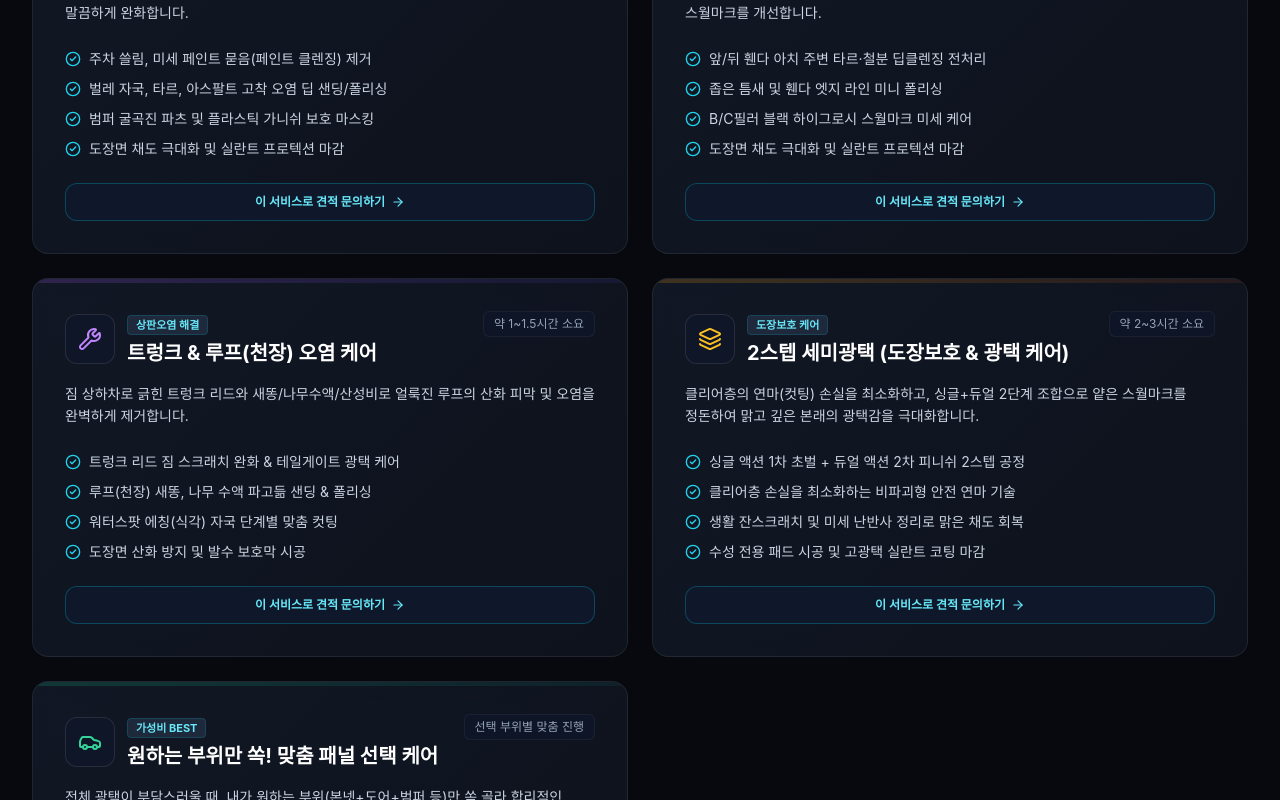
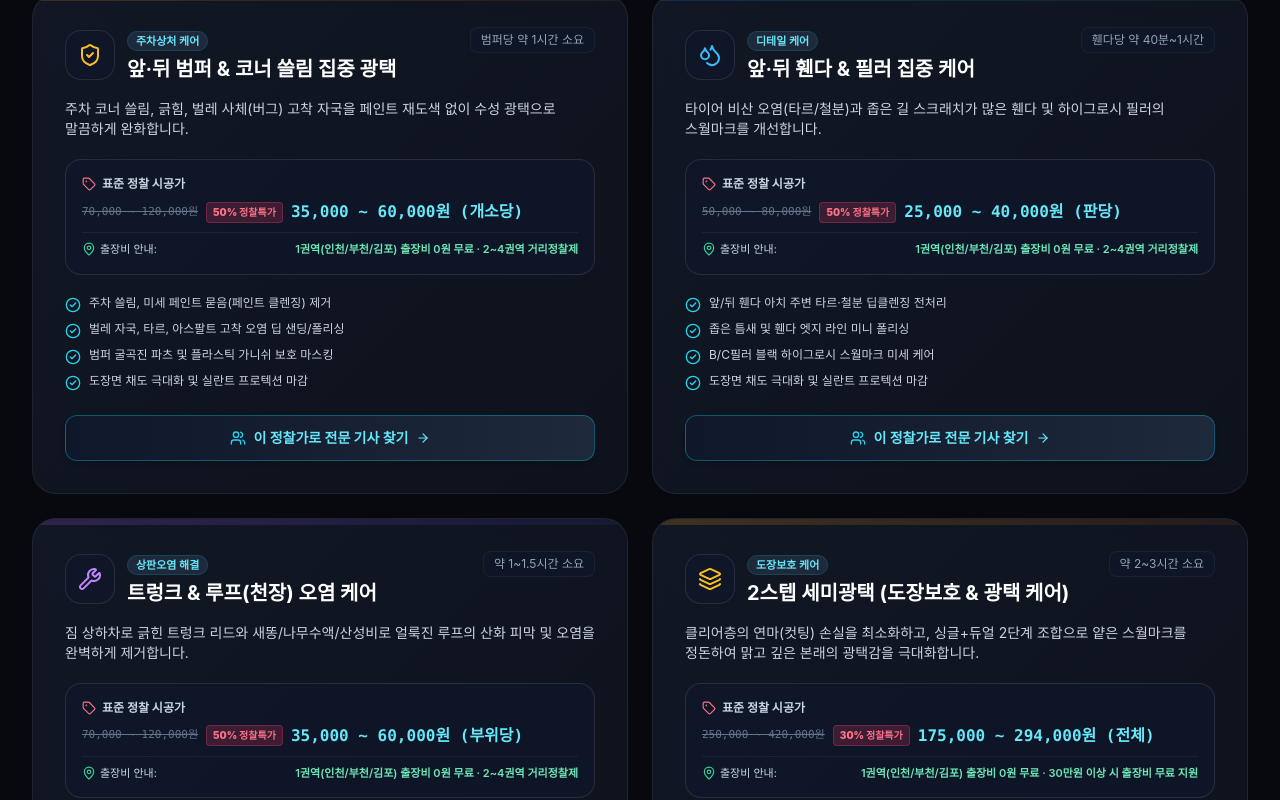
Before and after one commit to ankijung88-cloud/lumenDetail, a React (Vite) app: page / in a window 1280 px wide. Shown: the part 2880-3680 px from the top of the page. Built offline with nearby package versions, Linux system fonts and the light colour scheme; a web font is replaced by a local one.

Commit message:
feat(services): display standard pricing & travel fee on custom solution boxes and update button to find technician

```diff
--- a/src/components/ServiceProcess.jsx
+++ b/src/components/ServiceProcess.jsx
@@ -1,6 +1,6 @@
 import React from 'react';
 import { SERVICES, WORK_PROCESS } from '../data/servicesData';
-import { Sparkles, ShieldCheck, Car, Droplets, Search, Wrench, Layers, Shield, CheckCircle2, ArrowRight } from 'lucide-react';
+import { Sparkles, ShieldCheck, Car, Droplets, Search, Wrench, Layers, Shield, CheckCircle2, ArrowRight, MapPin, Tag, Users } from 'lucide-react';
 
 const iconMap = {
   Sparkles: Sparkles,
@@ -14,7 +14,18 @@ const iconMap = {
   CheckCircle2: CheckCircle2,
 };
 
-export const ServiceProcess = ({ onSelectService }) => {
+export const ServiceProcess = ({ onSelectService, onFindTechnician }) => {
+  const handleAction = (serviceTitle) => {
+    if (onFindTechnician) {
+      onFindTechnician(serviceTitle);
+    } else if (onSelectService) {
+      onSelectService(serviceTitle);
+    } else {
+      const el = document.getElementById('technicians');
+      if (el) el.scrollIntoView({ behavior: 'smooth' });
+    }
+  };
+
   return (
     <section id="services" className="py-24 px-4 sm:px-6 lg:px-8 max-w-7xl mx-auto relative">
 
@@ -28,7 +39,7 @@ export const ServiceProcess = ({ onSelectService }) => {
         </h2>
         <p className="text-slate-400 text-sm sm:text-base leading-relaxed">
           차량 전체 광택이 부담스러우신가요? 본넷, 도어, 범퍼, 휀다, 트렁크 등 흠집이나 스월마크가 심한 특정 부위만
-          선택하여 합리적인 비용으로 깨끗하게 케어해 드립니다.
+          선택하여 <strong className="text-white font-semibold">정해진 표준 정찰 가격</strong>으로 투명하게 시공받으실 수 있습니다.
         </p>
       </div>
 
@@ -39,48 +50,88 @@ export const ServiceProcess = ({ onSelectService }) => {
           return (
             <div
               key={service.id}
-              className={`glass-card p-6 sm:p-8 rounded-2xl border transition-all duration-300 relative group overflow-hidden ${service.borderColor} hover:border-cyan-400/60 hover:-translate-y-1`}
+              className={`glass-card p-6 sm:p-8 rounded-3xl border transition-all duration-300 relative group overflow-hidden ${service.borderColor} hover:border-cyan-400/60 hover:-translate-y-1 flex flex-col justify-between`}
             >
               {/* Top Accent Gradient */}
-              <div className={`absolute top-0 left-0 right-0 h-1 bg-gradient-to-r ${service.bgGradient}`} />
+              <div className={`absolute top-0 left-0 right-0 h-1.5 bg-gradient-to-r ${service.bgGradient}`} />
 
+              <div>
+                {/* Header */}
                 <div className="flex items-start justify-between mb-4">
                   <div className="flex items-center gap-3">
-                  <div className={`p-3 rounded-xl bg-slate-900/80 border border-white/10 ${service.accentColor}`}>
+                    <div className={`p-3 rounded-2xl bg-slate-900/90 border border-white/10 ${service.accentColor}`}>
                       <IconComponent className="w-6 h-6" />
                     </div>
                     <div>
-                    <span className="text-[11px] font-bold px-2 py-0.5 rounded bg-slate-800 text-cyan-300 border border-cyan-500/20">
+                      <span className="text-[11px] font-bold px-2 py-0.5 rounded-full bg-slate-800 text-cyan-300 border border-cyan-500/20">
                         {service.badge}
                       </span>
-                    <h3 className="text-xl font-bold text-white mt-1">{service.title}</h3>
+                      <h3 className="text-lg sm:text-xl font-bold text-white mt-1">{service.title}</h3>
                     </div>
                   </div>
-                <span className="text-xs text-slate-400 bg-slate-900/80 px-2.5 py-1 rounded-md border border-white/5 shrink-0">
+                  <span className="text-xs text-slate-400 bg-slate-900/80 px-2.5 py-1 rounded-lg border border-white/5 shrink-0">
                     {service.duration}
                   </span>
                 </div>
 
-              <p className="text-slate-300 text-sm mb-6 leading-relaxed">
+                <p className="text-slate-300 text-xs sm:text-sm mb-5 leading-relaxed">
                   {service.shortDesc}
                 </p>
 
+                {/* Integrated Standard Price & Travel Fee Box */}
+                <div className="p-3.5 sm:p-4 rounded-2xl bg-slate-900/90 border border-white/10 mb-5 space-y-2">
+                  <div className="flex items-center justify-between flex-wrap gap-2">
+                    <span className="text-xs font-bold text-slate-300 flex items-center gap-1.5">
+                      <Tag className="w-3.5 h-3.5 text-rose-400" />
+                      <span>표준 정찰 시공가</span>
+                    </span>
+                    <div className="flex items-center gap-2">
+                      {service.originalPrice && (
+                        <span className="text-[11px] text-slate-500 line-through font-mono">
+                          {service.originalPrice}
+                        </span>
+                      )}
+                      {service.discountBadge && (
+                        <span className="text-[10px] font-black px-1.5 py-0.5 rounded bg-rose-500/20 text-rose-400 border border-rose-500/30">
+                          {service.discountBadge}
+                        </span>
+                      )}
+                      <span className="text-sm sm:text-base font-black text-cyan-300 font-mono">
+                        {service.standardPrice || '정찰제'}
+                      </span>
+                    </div>
+                  </div>
+
+                  <div className="pt-2 border-t border-white/5 flex items-center justify-between text-[11px] text-slate-400">
+                    <span className="flex items-center gap-1 text-slate-300">
+                      <MapPin className="w-3.5 h-3.5 text-emerald-400 shrink-0" />
+                      <span>출장비 안내:</span>
+                    </span>
+                    <span className="text-emerald-300 font-semibold text-right">
+                      {service.travelFeeInfo || '1권역(인천/부천/김포) 0원 무료 · 거리정찰제'}
+                    </span>
+                  </div>
+                </div>
+
                 {/* Feature Points */}
-              <div className="space-y-2.5 mb-6">
+                <div className="space-y-2 mb-6">
                   {service.features.map((feat, idx) => (
-                  <div key={idx} className="flex items-start gap-2 text-xs sm:text-sm text-slate-300">
+                    <div key={idx} className="flex items-start gap-2 text-xs text-slate-300">
                       <CheckCircle2 className="w-4 h-4 text-cyan-400 shrink-0 mt-0.5" />
                       <span>{feat}</span>
                     </div>
                   ))}
                 </div>
+              </div>
 
+              {/* Action Button: Find Technician with Fixed Price */}
               <button
-                onClick={() => onSelectService(service.title)}
-                className="w-full py-2.5 rounded-xl bg-slate-900 hover:bg-cyan-500/20 text-cyan-300 text-xs font-bold border border-cyan-500/30 flex items-center justify-center gap-1.5 transition-all group-hover:border-cyan-400"
+                onClick={() => handleAction(service.title)}
+                className="w-full py-3 rounded-xl bg-gradient-to-r from-slate-900 to-slate-800 hover:from-cyan-950 hover:to-blue-950 text-cyan-300 hover:text-white text-xs sm:text-sm font-bold border border-cyan-500/40 hover:border-cyan-400 flex items-center justify-center gap-2 transition-all shadow-md group-hover:shadow-cyan-500/10"
               >
-                <span>이 서비스로 견적 문의하기</span>
-                <ArrowRight className="w-3.5 h-3.5" />
+                <Users className="w-4 h-4 text-cyan-400" />
+                <span>이 정찰가로 전문 기사 찾기</span>
+                <ArrowRight className="w-3.5 h-3.5 group-hover:translate-x-1 transition-transform" />
               </button>
             </div>
           );
--- a/src/data/servicesData.js
+++ b/src/data/servicesData.js
@@ -8,6 +8,10 @@ export const SERVICES = [
     badge: '인기 부위 No.1',
     icon: 'Sparkles',
     duration: '약 1~1.5시간 소요',
+    originalPrice: '80,000 ~ 130,000원',
+    standardPrice: '40,000 ~ 65,000원',
+    discountBadge: '50% 정찰특가',
+    travelFeeInfo: '1권역(인천/부천/김포) 출장비 0원 무료 · 2~4권역 거리정찰제',
     features: [
       '본넷 전용 수성 듀얼 폴리싱 공정',
       '워터스팟, 낙진, 깊은 스월마크 집중 제거',
@@ -25,6 +29,10 @@ export const SERVICES = [
     badge: '생활기스 해결',
     icon: 'Layers',
     duration: '도어당 약 40분~1시간',
+    originalPrice: '50,000 ~ 90,000원',
+    standardPrice: '25,000 ~ 45,000원 (판당)',
+    discountBadge: '50% 정찰특가',
+    travelFeeInfo: '1권역(인천/부천/김포) 출장비 0원 무료 · 2~4권역 거리정찰제',
     features: [
       '도어 패널 스월마크 및 문콕 주변 스크래치 완화',
       '도어컵(손잡이 안쪽) 딥클렌징 & 잔기스 정리',
@@ -42,6 +50,10 @@ export const SERVICES = [
     badge: '주차상처 케어',
     icon: 'ShieldCheck',
     duration: '범퍼당 약 1시간 소요',
+    originalPrice: '70,000 ~ 120,000원',
+    standardPrice: '35,000 ~ 60,000원 (개소당)',
+    discountBadge: '50% 정찰특가',
+    travelFeeInfo: '1권역(인천/부천/김포) 출장비 0원 무료 · 2~4권역 거리정찰제',
     features: [
       '주차 쓸림, 미세 페인트 묻음(페인트 클렌징) 제거',
       '벌레 자국, 타르, 아스팔트 고착 오염 딥 샌딩/폴리싱',
@@ -59,6 +71,10 @@ export const SERVICES = [
     badge: '디테일 케어',
     icon: 'Droplets',
     duration: '휀다당 약 40분~1시간',
+    originalPrice: '50,000 ~ 80,000원',
+    standardPrice: '25,000 ~ 40,000원 (판당)',
+    discountBadge: '50% 정찰특가',
+    travelFeeInfo: '1권역(인천/부천/김포) 출장비 0원 무료 · 2~4권역 거리정찰제',
     features: [
       '앞/뒤 휀다 아치 주변 타르·철분 딥클렌징 전처리',
       '좁은 틈새 및 휀다 엣지 라인 미니 폴리싱',
@@ -76,6 +92,10 @@ export const SERVICES = [
     badge: '상판오염 해결',
     icon: 'Wrench',
     duration: '약 1~1.5시간 소요',
+    originalPrice: '70,000 ~ 120,000원',
+    standardPrice: '35,000 ~ 60,000원 (부위당)',
+    discountBadge: '50% 정찰특가',
+    travelFeeInfo: '1권역(인천/부천/김포) 출장비 0원 무료 · 2~4권역 거리정찰제',
     features: [
       '트렁크 리드 짐 스크래치 완화 & 테일게이트 광택 케어',
       '루프(천장) 새똥, 나무 수액 파고듦 샌딩 & 폴리싱',
@@ -93,6 +113,10 @@ export const SERVICES = [
     badge: '도장보호 케어',
     icon: 'Layers',
     duration: '약 2~3시간 소요',
+    originalPrice: '250,000 ~ 420,000원',
+    standardPrice: '175,000 ~ 294,000원 (전체)',
+    discountBadge: '30% 정찰특가',
+    travelFeeInfo: '1권역(인천/부천/김포) 출장비 0원 무료 · 30만원 이상 시 출장비 무료 지원',
     features: [
       '싱글 액션 1차 초벌 + 듀얼 액션 2차 피니쉬 2스텝 공정',
       '클리어층 손실을 최소화하는 비파괴형 안전 연마 기술',
@@ -110,6 +134,10 @@ export const SERVICES = [
     badge: '가성비 BEST',
     icon: 'Car',
     duration: '선택 부위별 맞춤 진행',
+    originalPrice: '100,000원~',
+    standardPrice: '50,000원~ (복수 부위 조합)',
+    discountBadge: '50% 정찰특가',
+    travelFeeInfo: '1권역 무료 · 30만원 이상 시 출장비 전액 0원 무료 지원',
     features: [
       '1판(패널) 단위 단독 시공부터 다중 부위 묶음 시공 가능',
       '도장 손상도에 따른 1:1 맞춤형 공정 설계',
--- a/src/pages/LandingPage.jsx
+++ b/src/pages/LandingPage.jsx
@@ -115,6 +115,10 @@ export const LandingPage = ({
 
       {/* 4. Professional Services & 6-Step Process */}
       <ServiceProcess
+        onFindTechnician={(svc) => {
+          const el = document.getElementById('technicians');
+          if (el) el.scrollIntoView({ behavior: 'smooth' });
+        }}
         onSelectService={(svc) => scrollToBooking(svc)}
       />
 
```
Lines whose indentation alone changed are shown as unchanged.
